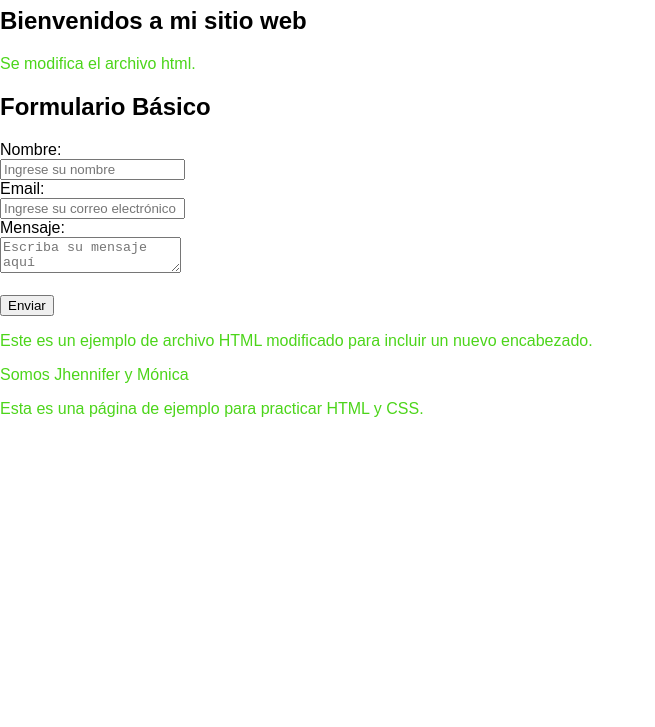
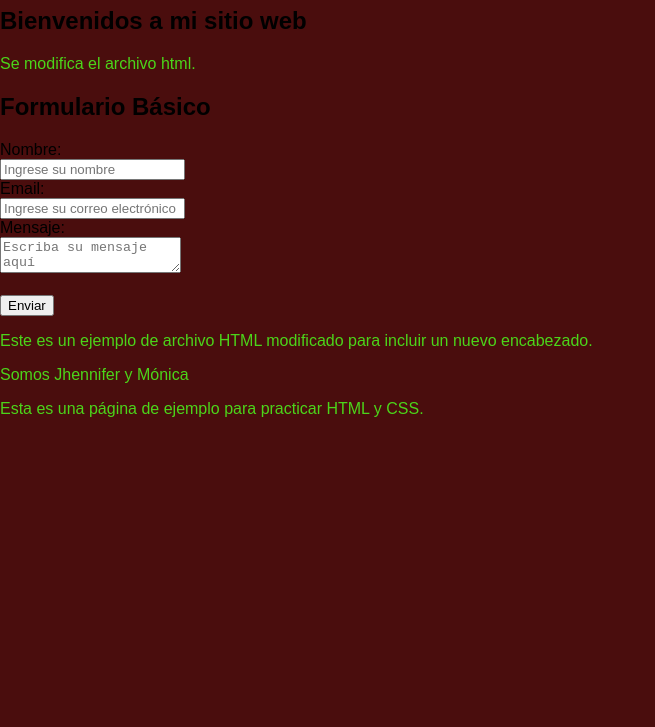
Before and after one commit to Jhennifer-byt/-lab03-4C24--GRUPO_GuevaraLopez_RomeroZavaleta-, a plain HTML site: page index.html in a window 1280 px wide. Shown: the part 73-800 px from the top of the page, without its empty margins (0-655 px from the left). Drawn offline with Linux system fonts and the light colour scheme.

Commit message:
Corregir error de sintaxis en el color de fondo del body

```diff
--- a/styles.css
+++ b/styles.css
@@ -1,7 +1,7 @@
 
 body {
     font-family: Arial, sans-serif;
-    background-color#4a0d0d;
+    background-color: #4a0d0d;
     margin: 0;
     padding: 0;
 }
```
